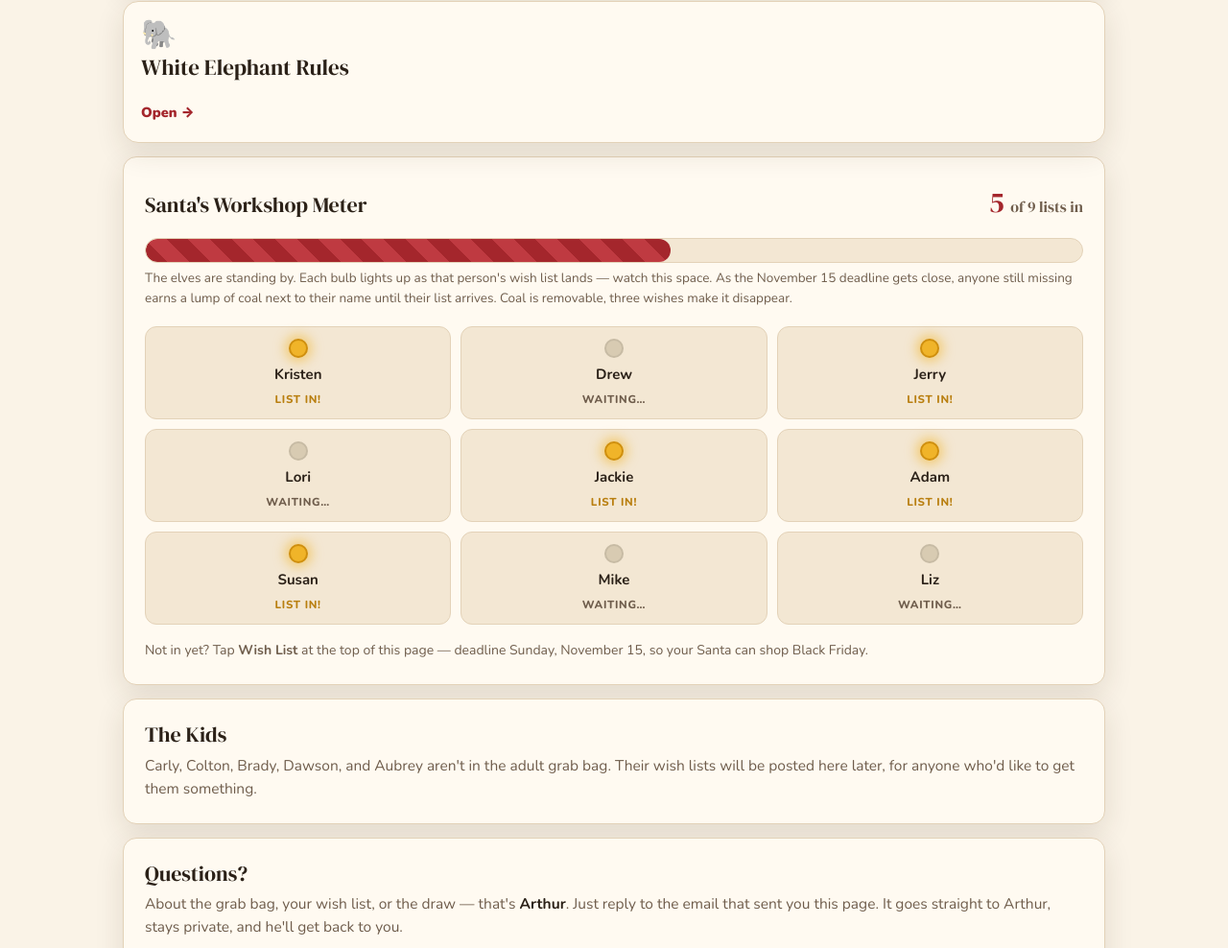
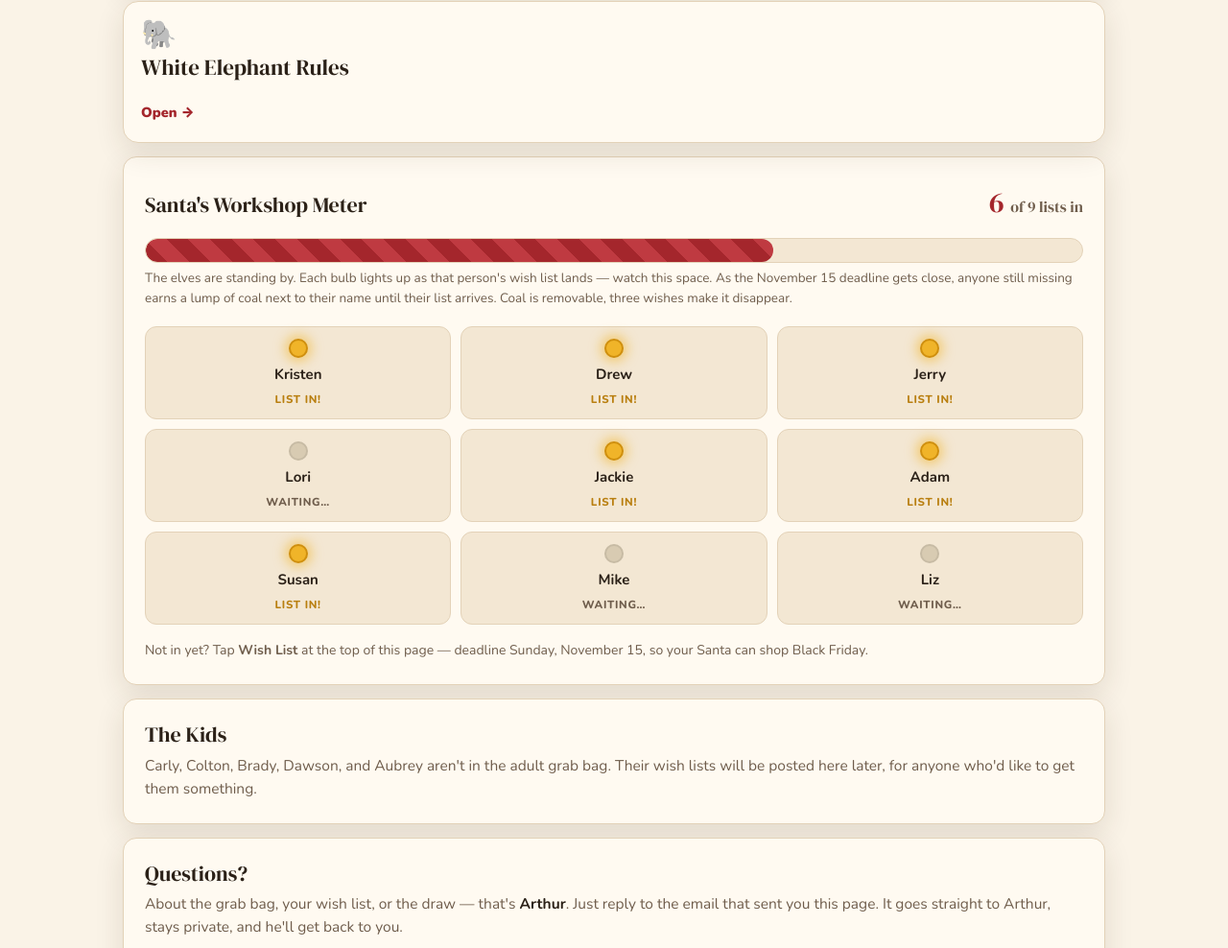
Before and after one commit to mascaragp/mascaragp.github.io, a plain HTML site: page index.html in a window 1280 px wide. Shown: the part 811-1799 px from the top of the page at 96% size. Drawn offline with nearby package versions, Linux system fonts and the light colour scheme.

Commit message:
Wish list meter: Drew's list is in (6 of 9) - bulb lit

```diff
--- a/index.html
+++ b/index.html
@@ -203,13 +203,13 @@
       <div class="card" id="workshop" style="margin-top:14px">
         <div class="meter-head">
           <h3 style="margin:0">Santa's Workshop Meter</h3>
-          <div class="meter-count">5 <small>of 9 lists in</small></div>
+          <div class="meter-count">6 <small>of 9 lists in</small></div>
         </div>
-        <div class="bar" role="progressbar" aria-valuenow="5" aria-valuemin="0" aria-valuemax="9" aria-label="Wish lists received: 5 of 9"><div class="bar-fill" style="width:56%"></div></div>
+        <div class="bar" role="progressbar" aria-valuenow="6" aria-valuemin="0" aria-valuemax="9" aria-label="Wish lists received: 6 of 9"><div class="bar-fill" style="width:67%"></div></div>
         <p class="bar-caption">The elves are standing by. Each bulb lights up as that person's wish list lands — watch this space. As the November 15 deadline gets close, anyone still missing earns a lump of coal next to their name until their list arrives. Coal is removable, three wishes make it disappear.</p>
         <div class="slots">
           <div class="slot lit"><span class="bulb" aria-hidden="true"></span><b>Kristen</b><span>List in!</span></div>
-          <div class="slot"><span class="bulb" aria-hidden="true"></span><b>Drew</b><span>Waiting…</span></div>
+          <div class="slot lit"><span class="bulb" aria-hidden="true"></span><b>Drew</b><span>List in!</span></div>
           <div class="slot lit"><span class="bulb" aria-hidden="true"></span><b>Jerry</b><span>List in!</span></div>
           <div class="slot"><span class="bulb" aria-hidden="true"></span><b>Lori</b><span>Waiting…</span></div>
           <div class="slot lit"><span class="bulb" aria-hidden="true"></span><b>Jackie</b><span>List in!</span></div>
```
